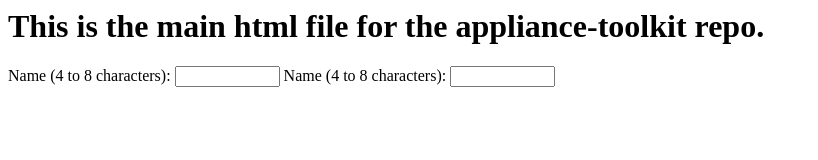
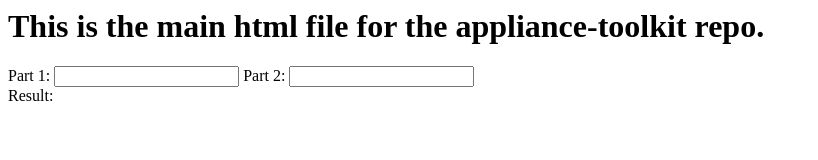
Before and after one commit to jvojens2/appliance-toolkit, a plain HTML site: page index.html in a window 1280 px wide. Shown: the whole page, without its empty margins (0-818 px from the left). Drawn offline with Linux system fonts and the light colour scheme.

Commit message:
Add relevant labels to input elements

```diff
--- a/index.html
+++ b/index.html
@@ -14,13 +14,15 @@
 <h1>This is the main html file for the appliance-toolkit repo.</h1>
 
 
-<label for="name">Name (4 to 8 characters):</label>
+<label for="appliance-part-one">Part 1:</label>
 
-<input type="text" id="name" name="name" required minlength="4" maxlength="8" size="10">
+<input type="text" id="appliance-part-one" name="appliance-part-one" required minlength="1" maxlength="30 size="10">
 
-<label for="name">Name (4 to 8 characters):</label>
+<label for="appliance-part-two">Part 2:</label>
 
-<input type="text" id="name" name="name" required minlength="4" maxlength="8" size="10">
+<input type="text" id="appliance-part-two" name="appliance-part-two" required minlength="1" maxlength="30 size="10">
+
+<div>Result: <span></span></div>
 
 
 </body>
```
